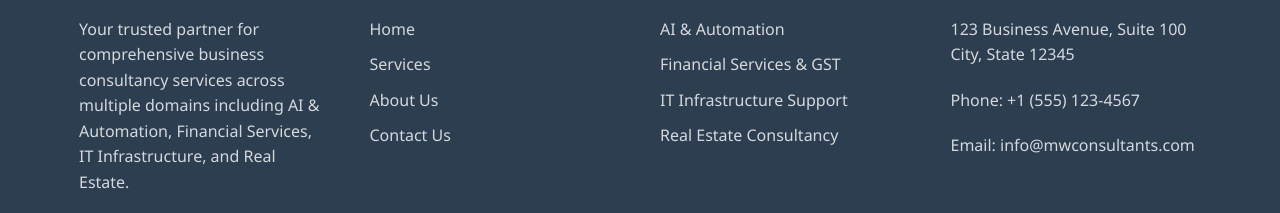
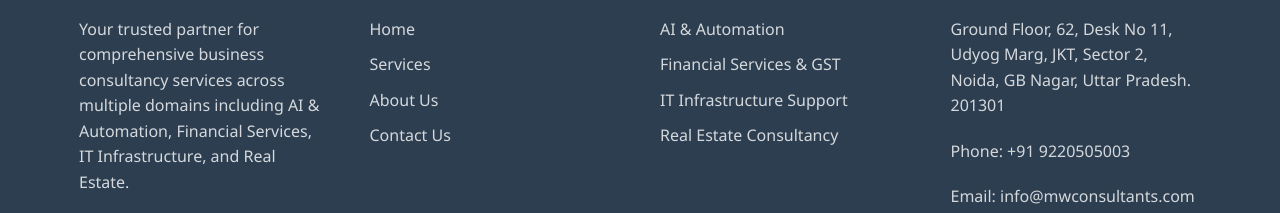
Before and after one commit to Spider-WebAI/website, a plain HTML site: page services.html in a window 1280 px wide. Shown: the part 5192-5405 px from the top of the page. Drawn offline with Linux system fonts and the light colour scheme.

Commit message:
Update services.html

```diff
--- a/services.html
+++ b/services.html
@@ -752,8 +752,8 @@
                 </div>
                 <div class="footer-column">
                     <h3>Contact Info</h3>
-                    <p>123 Business Avenue, Suite 100<br>City, State 12345</p>
-                    <p>Phone: +1 (555) 123-4567</p>
+                    <p>Ground Floor, 62, Desk No 11, Udyog Marg, JKT, Sector 2, Noida, GB Nagar, Uttar Pradesh. 201301</p>
+                    <p>Phone: +91 9220505003</p>
                     <p>Email: info@mwconsultants.com</p>
                 </div>
             </div>
```
